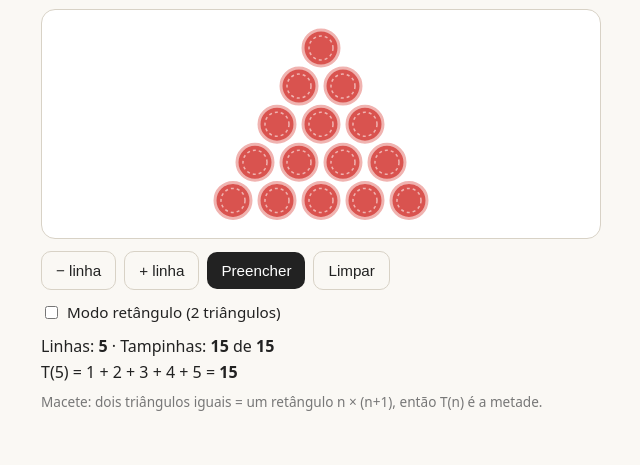
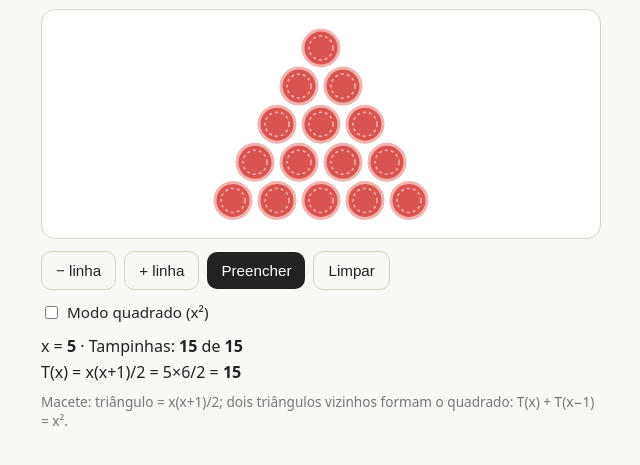
Before and after one commit to ReynaldoViana/triangulo-tampinhas, a plain HTML site: page index.html in a window 1280 px wide. Shown: the part 69-534 px from the top of the page, without its empty margins (319-959 px from the left). Drawn offline with Linux system fonts and the light colour scheme.

Commit message:
Add files via upload

```diff
--- a/index.html
+++ b/index.html
@@ -34,9 +34,9 @@ label{display:flex;gap:6px;align-items:center;font-size:.95rem}
 <button id="fill">Preencher</button>
 <button id="clear" class="ghost">Limpar</button>
 </div>
-<div class="row"><label><input type="checkbox" id="rect"> Modo retângulo (2 triângulos)</label></div>
+<div class="row"><label><input type="checkbox" id="rect"> Modo quadrado (x²)</label></div>
 <div class="info" id="info"></div>
-<div class="mn">Macete: dois triângulos iguais = um retângulo n × (n+1), então T(n) é a metade.</div>
+<div class="mn">Macete: triângulo = x(x+1)/2; dois triângulos vizinhos formam o quadrado: T(x) + T(x−1) = x².</div>
 <script>
 var n=5,filled={},rect=false,D=44,R=18;
 var svg=document.getElementById('s'),NS='http://www.w3.org/2000/svg';
@@ -52,17 +52,17 @@ function cap(x,y,col,col2){
 }
 function render(){
   while(svg.firstChild)svg.removeChild(svg.firstChild);
-  var W=Math.max(n+1,3)*D+20,H=(rect?n:n)*D+30;
-  if(!rect)H=(n-1)*D*0.866+R*2+20;
+  var W=Math.max(n+1,3)*D+20,H=(n-1)*D*0.866+R*2+20;
+  if(rect)H=(n-1)*D+R*2+16;
   svg.setAttribute('viewBox','0 0 '+W+' '+H);
   svg.setAttribute('width',W);
   var A=css('--a'),A2=css('--a2'),B=css('--b'),B2=css('--b2'),L=css('--line');
   var count=0;
   for(var i=0;i<n;i++){
-    var total=rect?n+1:i+1;
+    var total=rect?n:i+1;
     for(var c=0;c<total;c++){
       var x,y;
-      if(rect){x=10+D/2+c*D+ (W-20-(n+1)*D)/2;y=R+8+i*D}
+      if(rect){x=W/2+(c-(n-1)/2)*D;y=R+8+i*D}
       else{x=W/2+(c-i/2)*D;y=R+10+i*D*0.866}
       var isA=c<=i;
       if(rect&&!isA){svg.appendChild(cap(x,y,B,B2));continue}
@@ -75,10 +75,9 @@ function render(){
       svg.appendChild(g);
     }
   }
-  var T=n*(n+1)/2,parts=[];
-  for(var j=1;j<=n;j++)parts.push(j);
-  var info='Linhas: <b>'+n+'</b> · Tampinhas: <b>'+count+'</b> de <b>'+T+'</b><br>T('+n+') = '+parts.join(' + ')+' = <b>'+T+'</b>';
-  if(rect)info+='<br>Retângulo: '+n+' × '+(n+1)+' = <b>'+(n*(n+1))+'</b> → metade = <b>'+T+'</b>';
+  var T=n*(n+1)/2;
+  var info='x = <b>'+n+'</b> · Tampinhas: <b>'+count+'</b> de <b>'+T+'</b><br>T(x) = x(x+1)/2 = '+n+'×'+(n+1)+'/2 = <b>'+T+'</b>';
+  if(rect)info+='<br>x² = '+n+'² = <b>'+(n*n)+'</b><br>T(x) + T(x−1) = '+T+' + '+(T-n)+' = <b>'+(n*n)+'</b>';
   document.getElementById('info').innerHTML=info;
 }
 document.getElementById('plus').onclick=function(){if(n<12){n++;render()}};
```
